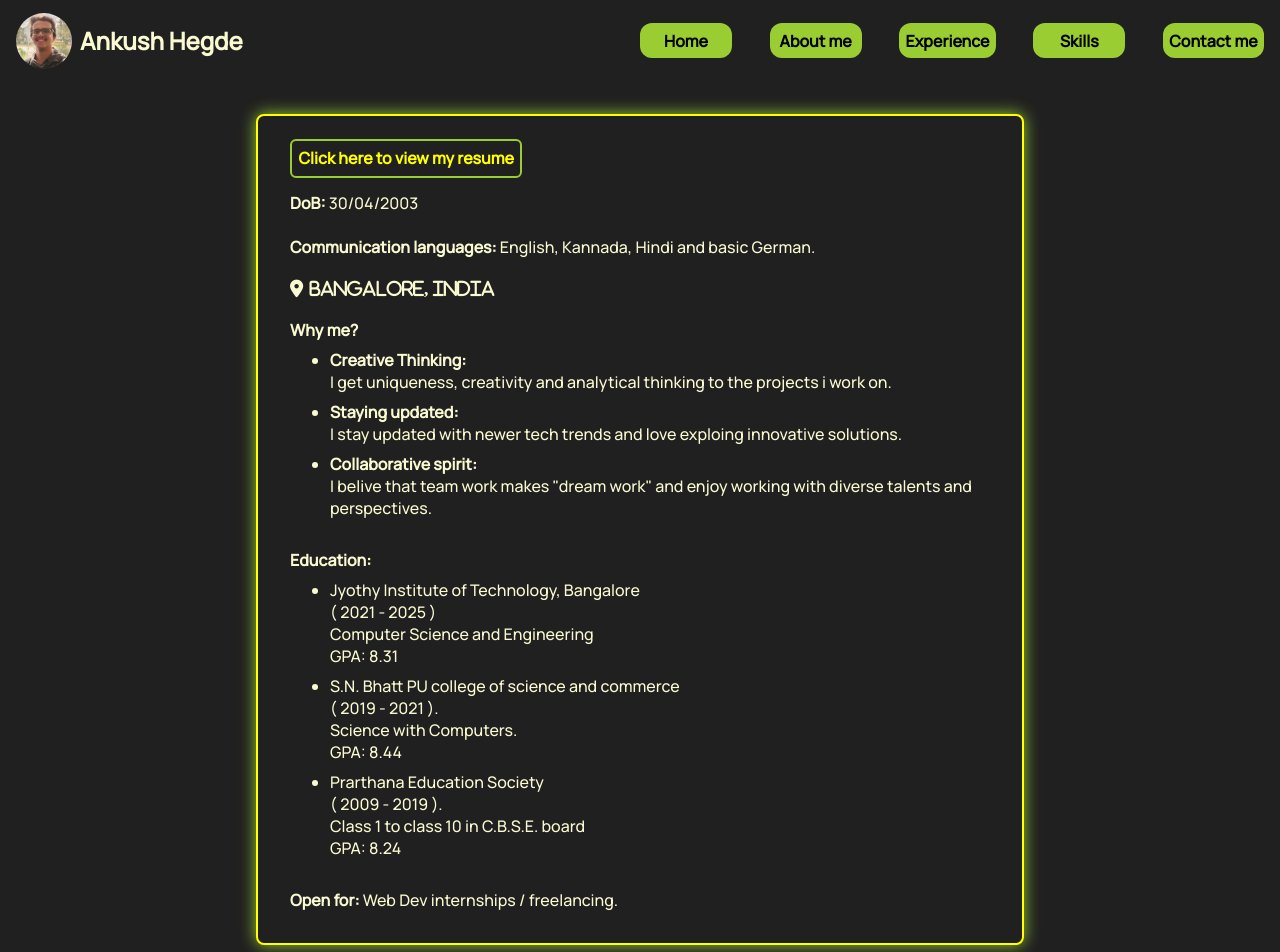
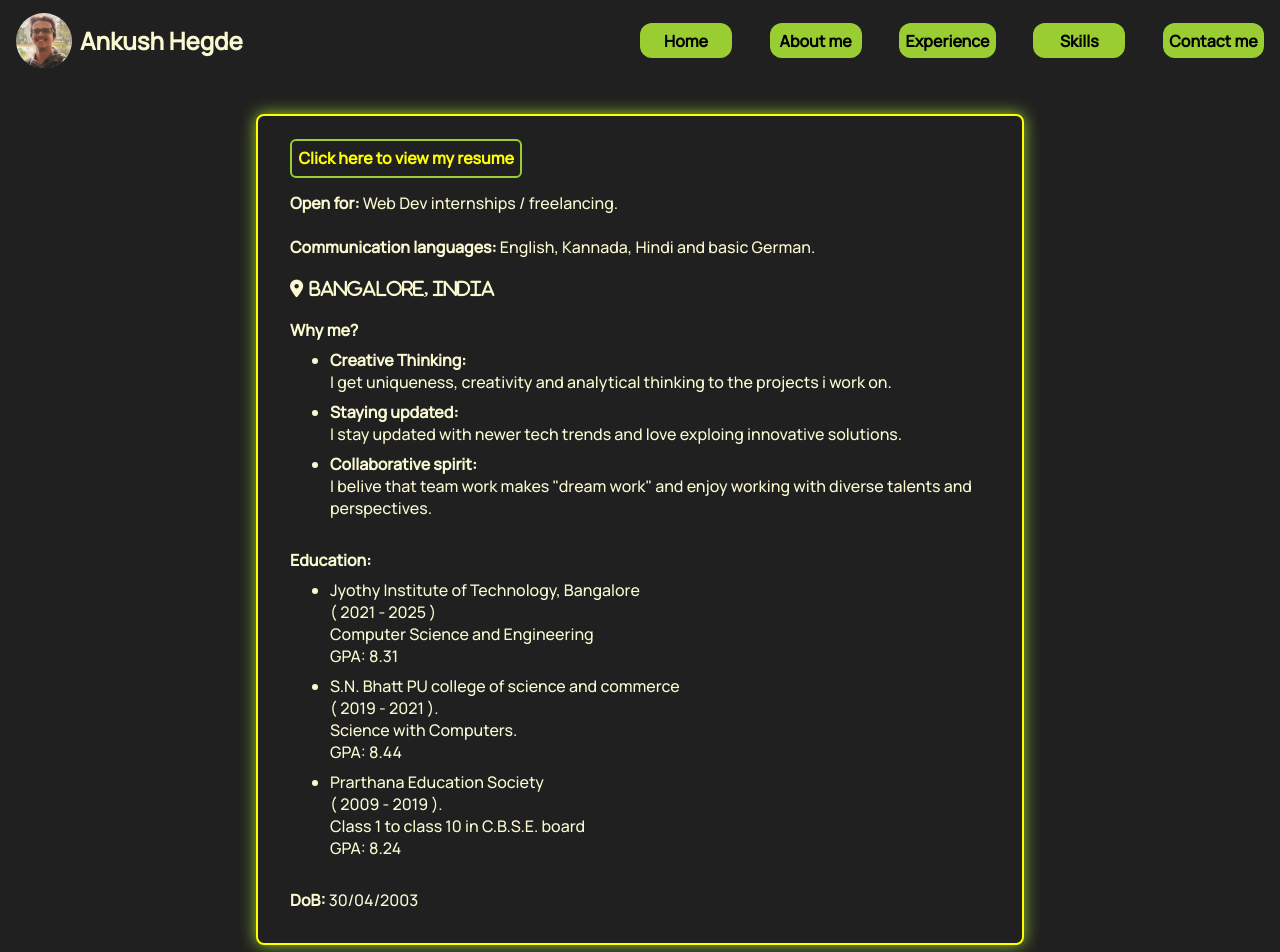
Before and after one commit to ankush07261/Ankush-Portfolio, a React (Create React App) app: page /about-me in a window 1280 px wide. Shown: the top 952 px of the page. Built offline with nearby package versions, Linux system fonts and the light colour scheme; a web font is replaced by a local one.

Commit message:
Update AboutMe.jsx

```diff
--- a/src/components/AboutMe.jsx
+++ b/src/components/AboutMe.jsx
@@ -8,7 +8,7 @@ function AboutMe() {
       <div className="text">
         <p className='me-text'>
             <b><a className="resume" href="https://drive.google.com/file/d/1ZhUnv4E5RH3usob5WMK0semtqBnVOLcS/view?usp=sharing" target="_blank" rel="noreferrer"> Click here to view my resume</a></b><br /><br />
-            <b>DoB:</b> 30/04/2003<br /><br />
+            <b>Open for: </b>Web Dev internships / freelancing.<br /><br />
             <b>Communication languages:</b> English, Kannada, Hindi and basic German.<br /><br/>
             <i class='fas fa-map-marker-alt'>Bangalore, India</i>
             <br />
@@ -47,7 +47,7 @@ function AboutMe() {
                 GPA: 8.24</li>
             </ul>
             <br/>
-            <b>Open for: </b>Web Dev internships / freelancing.<br />
+            <b>DoB:</b> 30/04/2003<br />
         </p>
       </div>
       </div>
```
